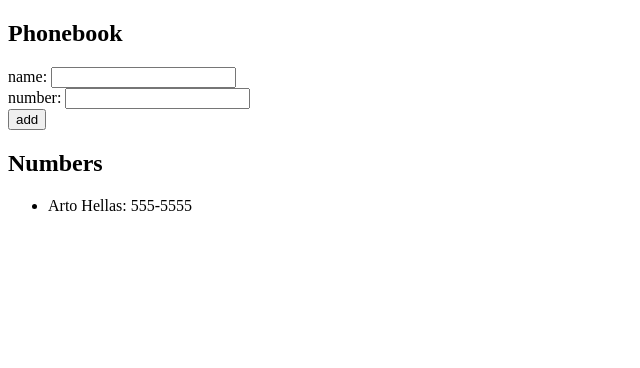
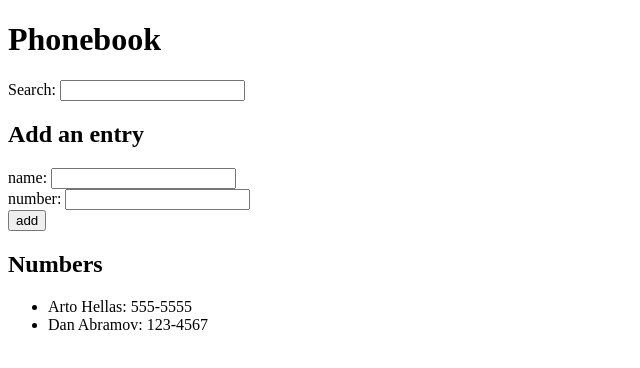
Before and after one commit to dgwn/fullstackopen, a React (Create React App) app in the folder part2/phonebook/: page / in a window 1280 px wide. Shown: the top 368 px of the page, without its empty margins (0-640 px from the left). Built offline with nearby package versions, Linux system fonts and the light colour scheme.

Commit message:
exercise 2.9

```diff
--- a/part2/phonebook/src/App.js
+++ b/part2/phonebook/src/App.js
@@ -5,10 +5,14 @@ const App = () => {
     { name: 'Arto Hellas',
       id: 0,
       number: '555-5555'
-    }
+    },
+    { name: 'Dan Abramov',
+      id: 1,
+      number: '123-4567'}
   ])
   const [ newName, setNewName ] = useState('')
   const [ newNumber, setNewNumber ] = useState('')
+  const [ newSearch, setNewSearch ] = useState('')
 
   const addName = (event) => {
     event.preventDefault()
@@ -33,8 +37,24 @@ const App = () => {
   const handleNumberChange = (event) => {
     setNewNumber(event.target.value)
   }
+  const handleSearch = (event) => {
+    setNewSearch(event.target.value)
+  }
 
-  const displayNames = () => persons.map( person => <li id={person.id}>{person.name}: {person.number}</li>)
+  const displayNames = () => {
+    if (newSearch === "") {
+       return persons.map( person => <li key={person.id}>{person.name}: {person.number}</li>)
+    }
+    for (let i =0; i < persons.length; i++) {
+      const included = persons[i].name.toLowerCase().includes(newSearch)
+      if (persons[i].name.toLowerCase().includes(newSearch) === true && included ) {
+        return persons
+                  .filter( (person) => person.name.toLowerCase().includes(newSearch) )
+                  .map( person => <li key={person.id}>{person.name}: {person.number}</li> )
+      }
+    }
+    return <li>No such name in the phoneboook!</li>
+  }
 
   const checkNames = () => {
     for (let i =0; i < persons.length; i++) {
@@ -45,9 +65,17 @@ const App = () => {
     return true
   }
 
+
+
   return (
     <div>
-      <h2>Phonebook</h2>
+      <h1>Phonebook</h1>
+      <form>
+        <div>
+          Search: <input value={newSearch} onChange={handleSearch}/>
+        </div>
+      </form>
+      <h2>Add an entry</h2>
       <form>
         <div>
           name: <input value={newName} onChange={handleNameChange}/>
@@ -57,7 +85,6 @@ const App = () => {
         <div/>
           <button type="submit" onClick={addName}>add</button>
         </div>
-        {/* <div>debug: {}</div> */}
       </form>
       <h2>Numbers</h2>
         <ul>
```
